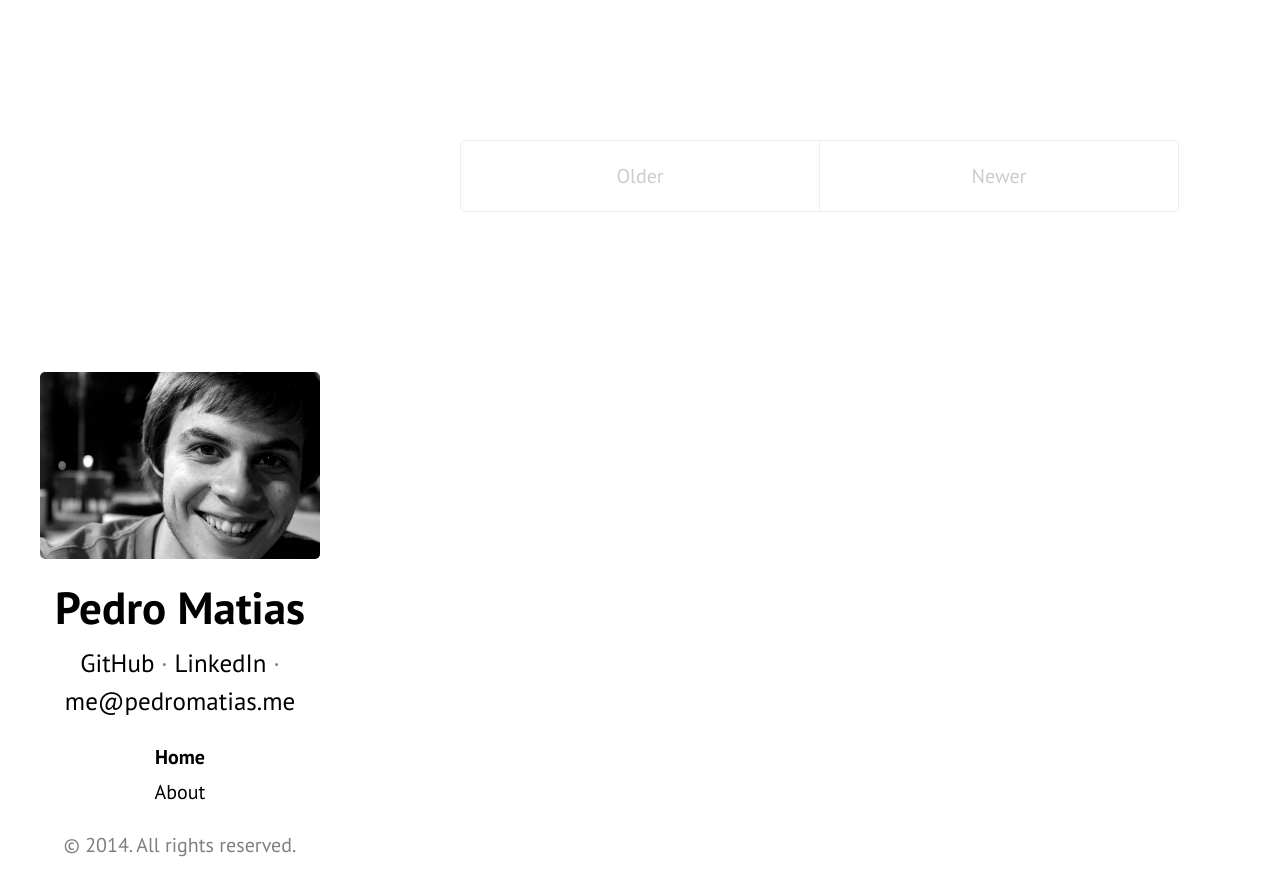
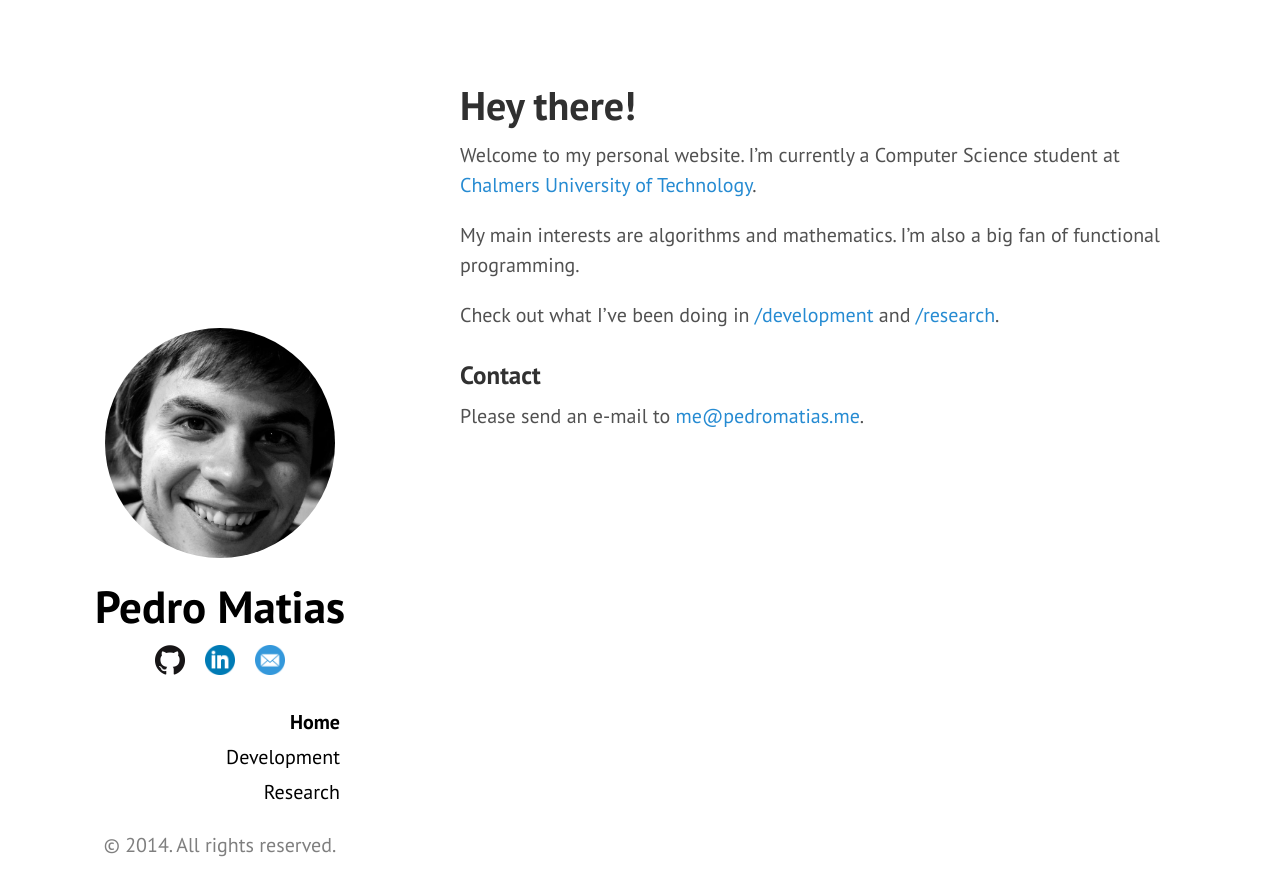
Before and after one commit to zydeon/zydeon.github.io, a Jekyll site: the page built from index.md, in a window 1280 px wide. Shown: the top 896 px of the page. Built offline with Jekyll 4.4.1, drawn with Linux system fonts in a browser that asks for light colours; nearby versions of some CDN libraries; Markdown is read by kramdown in place of the engine named in the settings; the list of posts is cut into pages by our own code.

Commit message:
more advances in website

```diff
--- a/_config.yml
+++ b/_config.yml
@@ -11,8 +11,6 @@ title:            Pedro Matias
 description:      ''
 baseurl:          /
 
-paginate:         5
-
 # Custom vars
 github:           https://github.com/zydeon
 linkedin:         https://www.linkedin.com/in/pamatias
--- a/_includes/head.html
+++ b/_includes/head.html
@@ -3,16 +3,27 @@
   <meta http-equiv="X-UA-Compatible" content="IE=edge">
   <meta http-equiv="content-type" content="text/html; charset=utf-8">
 
-  <!-- Enable responsiveness on mobile devices-->
-  <meta name="viewport" content="width=device-width, initial-scale=1.0, maximum-scale=1">
-
   <title>
-    {% if page.title == "Home" %}
+    {% if page.url == "/" %}
       {{ site.title }}
     {% else %}
       {{ site.title }} &middot; {{ page.title }}
     {% endif %}
   </title>
+
+  <!-- Enable responsiveness on mobile devices-->
+  <meta name="viewport" content="width=device-width, initial-scale=1.0, maximum-scale=1">
+
+  <!-- Enable jQuery -->
+  <script src="http://code.jquery.com/jquery-1.11.1.min.js"></script>
+  <!-- All links outside open in new tab -->
+  <script>
+    $(document).ready(function(){
+      $(document.links).filter(function() {
+        return this.hostname != window.location.hostname;
+      }).attr('target', '_blank');
+    })
+  </script>
 
   <!-- CSS -->
   <link rel="stylesheet" href="{{ site.baseurl }}public/css/poole.css">
@@ -21,6 +32,6 @@
   <link rel="stylesheet" href="http://fonts.googleapis.com/css?family=PT+Sans:400,400italic,700|Abril+Fatface">
 
   <!-- Icons -->
-  <link rel="shortcut icon" href="{{ site.baseurl }}public/favicon.ico">
+  <link rel="shortcut icon" href="{{ site.baseurl }}public/icons/favicon.ico?v=2">
 
 </head>
--- a/_includes/sidebar.html
+++ b/_includes/sidebar.html
@@ -1,30 +1,28 @@
 <div class="sidebar">
   <div class="container sidebar-sticky">
     <div class="sidebar-about">
-      <img src="{{site.url}}/public/profile.jpg">
-      <h1>
-        <a href="{{ site.baseurl }}">
-          {{ site.title }}
+      <a href="{{ site.baseurl }}">
+        <div class="sidebar-profile-pic"></div>
+        <h1>{{ site.title }}</h1>
+      </a>
+      <p class="lead">
+        <a href="{{ site.github }}">
+          <img class="icon" src="{{ site.url }}/public/icons/github.png">
+        </a> &nbsp;
+        <a href="{{ site.linkedin }}">
+          <img class="icon" src="{{ site.url }}/public/icons/linkedin.png">
+        </a> &nbsp;
+        <a href="mailto:{{ site.email }}" target="_top">
+          <img class="icon" src="{{ site.url }}/public/icons/email.png">
         </a>
-      </h1>
-      <p class="lead">
-        <a href="{{ site.github }}" target="_blank">GitHub</a> &middot;
-        <a href="{{ site.linkedin }}" target="_blank">LinkedIn</a> &middot;
-        <a href="mailto:{{ site.email }}" target="_top">{{site.email}}</a>
       </p>
     </div>
 
     <nav class="sidebar-nav">
       <a class="sidebar-nav-item{% if page.url == site.baseurl %} active{% endif %}" href="{{ site.baseurl }}">Home</a>
-
-      {% comment %}
-        The code below dynamically generates a sidebar nav of pages with
-        `layout: page` in the front-matter. See readme for usage.
-      {% endcomment %}
-
       {% assign pages_list = site.pages %}
       {% for node in pages_list %}
-        {% if node.title != null %}
+        {% if node.title != null and node.url != "/" %}
           {% if node.layout == "page" %}
             <a class="sidebar-nav-item{% if page.url == node.url %} active{% endif %}" href="{{ node.url }}">{{ node.title }}</a>
           {% endif %}
--- a/index.html
+++ /dev/null
@@ -1,37 +0,0 @@
----
-layout: default
-title: Home
----
-
-<div class="posts">
-  {% for post in paginator.posts %}
-  <div class="post">
-    <h1 class="post-title">
-      <a href="{{ post.url }}">
-        {{ post.title }}
-      </a>
-    </h1>
-
-    <span class="post-date">{{ post.date | date_to_string }}</span>
-
-    {{ post.content }}
-  </div>
-  {% endfor %}
-</div>
-
-<div class="pagination">
-  {% if paginator.next_page %}
-    <a class="pagination-item older" href="{{ site.baseurl }}page{{paginator.next_page}}">Older</a>
-  {% else %}
-    <span class="pagination-item older">Older</span>
-  {% endif %}
-  {% if paginator.previous_page %}
-    {% if paginator.page == 2 %}
-      <a class="pagination-item newer" href="{{ site.baseurl }}">Newer</a>
-    {% else %}
-      <a class="pagination-item newer" href="{{ site.baseurl }}page{{paginator.previous_page}}">Newer</a>
-    {% endif %}
-  {% else %}
-    <span class="pagination-item newer">Newer</span>
-  {% endif %}
-</div>
--- /dev/null
+++ b/index.md
@@ -0,0 +1,14 @@
+---
+layout: page
+title: Hey there!
+---
+
+Welcome to my personal website. I'm currently a Computer Science student at [Chalmers University of Technology](http://www.chalmers.se).
+
+My main interests are algorithms and mathematics. I'm also a big fan of functional programming.
+
+Check out what I've been doing in [{{ site.url }}/development](/development) and [{{ site.url }}/research](/research).
+
+### Contact
+
+Please send an e-mail to <a href="mailto:me@pedromatias.me">me@pedromatias.me</a>.
--- a/public/css/hyde.css
+++ b/public/css/hyde.css
@@ -11,19 +11,10 @@
  *
  * Designed, built, and released under MIT license by @mdo. Learn more at
  * https://github.com/poole/hyde.
+ *
+ * Modified by zydeoN
+ *
  */
-
-
-/*
- * Contents
- *
- * Global resets
- * Sidebar
- * Container
- * Reverse layout
- * Themes
- */
-
 
 /*
  * Global resets
@@ -55,7 +46,7 @@ html {
 
 .sidebar {
   text-align: center;
-  padding: 2rem 1rem;
+  padding: 4rem 1rem;
   color: rgba(0,0,0,.5);
   background-color: #ffffff;
 }
@@ -65,8 +56,7 @@ html {
     top: 0;
     left: 0;
     bottom: 0;
-    width: 18rem;
-    /*text-align: left;*/
+    width: 22rem;
   }
 }
 
@@ -75,17 +65,38 @@ html {
   color: #000;
 }
 
+/* Sidebar profile picture */
+div.sidebar-profile-pic {
+  background-image: url('/public/profile.jpg');
+  background-position: right center;
+  border-radius: 50%;
+  background-size:cover;
+  margin: 1em auto;
+  width : 230px;
+  height: 230px;
+}
+
+/* Sidebar icons */
+img.icon {
+  width: 30px;
+  height: 30px;
+  display: inline;
+  margin: 0;
+  border-radius: 0px;
+}
+
 /* About section */
 .sidebar-about h1 {
   color: #000;
   margin-top: 0;
-  /*font-family: "Abril Fatface", serif;*/
   font-size: 2.25rem;
 }
 
 /* Sidebar nav */
 .sidebar-nav {
   margin-bottom: 1rem;
+  margin-right: 3em;
+  text-align: right;
 }
 .sidebar-nav-item {
   display: block;
@@ -140,111 +151,3 @@ a.sidebar-nav-item:focus {
     margin-right: 4rem;
   }
 }
-
-
-/*
- * Reverse layout
- *
- * Flip the orientation of the page by placing the `.sidebar` on the right.
- */
-
-@media (min-width: 48em) {
-  .layout-reverse .sidebar {
-    left: auto;
-    right: 0;
-  }
-  .layout-reverse .content {
-    margin-left: 2rem;
-    margin-right: 20rem;
-  }
-}
-
-@media (min-width: 64em) {
-  .layout-reverse .content {
-    margin-left: 4rem;
-    margin-right: 22rem;
-  }
-}
-
-
-
-/*
- * Themes
- *
- * As of v1.1, Hyde includes optional themes to color the sidebar and links
- * within blog posts. To use, add the class of your choosing to the `body`.
- */
-
-/* Base16 (http://chriskempson.github.io/base16/#default) */
-
-/* Red */
-.theme-base-08 .sidebar {
-  background-color: #ac4142;
-}
-.theme-base-08 .content a,
-.theme-base-08 .related-posts li a:hover {
-  color: #ac4142;
-}
-
-/* Orange */
-.theme-base-09 .sidebar {
-  background-color: #d28445;
-}
-.theme-base-09 .content a,
-.theme-base-09 .related-posts li a:hover {
-  color: #d28445;
-}
-
-/* Yellow */
-.theme-base-0a .sidebar {
-  background-color: #f4bf75;
-}
-.theme-base-0a .content a,
-.theme-base-0a .related-posts li a:hover {
-  color: #f4bf75;
-}
-
-/* Green */
-.theme-base-0b .sidebar {
-  background-color: #90a959;
-}
-.theme-base-0b .content a,
-.theme-base-0b .related-posts li a:hover {
-  color: #90a959;
-}
-
-/* Cyan */
-.theme-base-0c .sidebar {
-  background-color: #75b5aa;
-}
-.theme-base-0c .content a,
-.theme-base-0c .related-posts li a:hover {
-  color: #75b5aa;
-}
-
-/* Blue */
-.theme-base-0d .sidebar {
-  background-color: #6a9fb5;
-}
-.theme-base-0d .content a,
-.theme-base-0d .related-posts li a:hover {
-  color: #6a9fb5;
-}
-
-/* Magenta */
-.theme-base-0e .sidebar {
-  background-color: #aa759f;
-}
-.theme-base-0e .content a,
-.theme-base-0e .related-posts li a:hover {
-  color: #aa759f;
-}
-
-/* Brown */
-.theme-base-0f .sidebar {
-  background-color: #8f5536;
-}
-.theme-base-0f .content a,
-.theme-base-0f .related-posts li a:hover {
-  color: #8f5536;
-}
```
Also changed, not shown: about.md (deleted, +0 -30 lines), development.md (added, +20 -0 lines), research.md (added, +24 -0 lines), public/icons/email.png (added), public/icons/favicon.ico (renamed from public/favicon.ico), public/icons/github.png (added), public/icons/linkedin.png (added), 1 other file.
